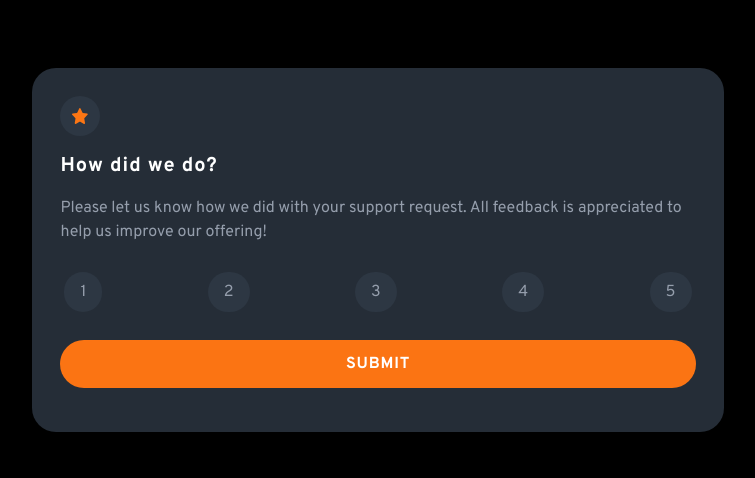
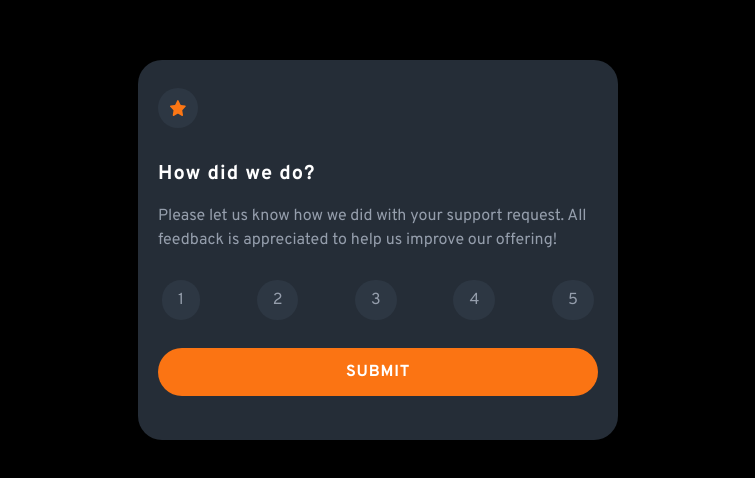
Before and after one commit to JimeBlue/interactive-rating-component-vue, a Vue app: page / in a window 1280 px wide. Shown: the part 150-628 px from the top of the page, without its empty margins (262-1017 px from the left). Built offline with nearby package versions, Linux system fonts and the light colour scheme.

Commit message:
Finish form view desktop

```diff
--- a/src/components/Form.vue
+++ b/src/components/Form.vue
@@ -1,11 +1,13 @@
 vbase
 <template>
   <!-- "border-2 border-green-500 -->
-  <section class="bg-[#252D37] py-7 w-10/12 m-auto rounded-3xl font-overpass">
+  <section
+    class="bg-[#252D37] py-7 w-10/12 chico:w-10/12 medio:w-10/12 sm:max-w-max md:max-w-xl m-auto rounded-3xl font-overpass"
+  >
     <div class="m-auto w-11/12">
       <header>
         <span
-          class="bg-[#2D3743] w-10 h-10 rounded-full inline-flex justify-center items-center"
+          class="bg-[#2D3743] w-10 h-10 rounded-full inline-flex justify-center items-center mb-4"
         >
           <img
             src="../assets/images/icon-star.svg"
--- a/tailwind.config.js
+++ b/tailwind.config.js
@@ -9,6 +9,10 @@ module.exports = {
       colors: {
         "light-gray": "#959EAC",
       },
+      screens: {
+        chico: "427px",
+        medio: "558px",
+      },
     },
   },
   plugins: [],
```
